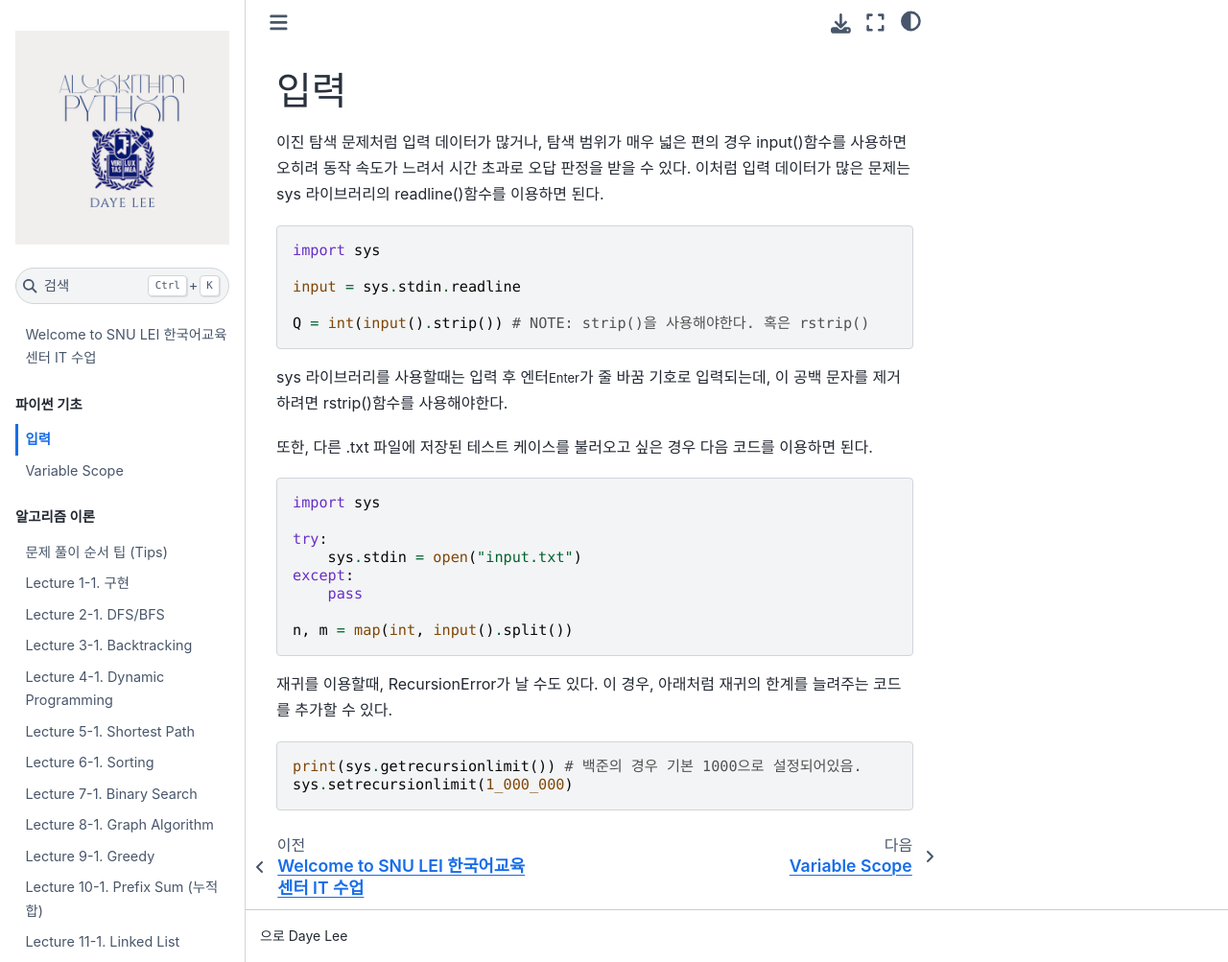
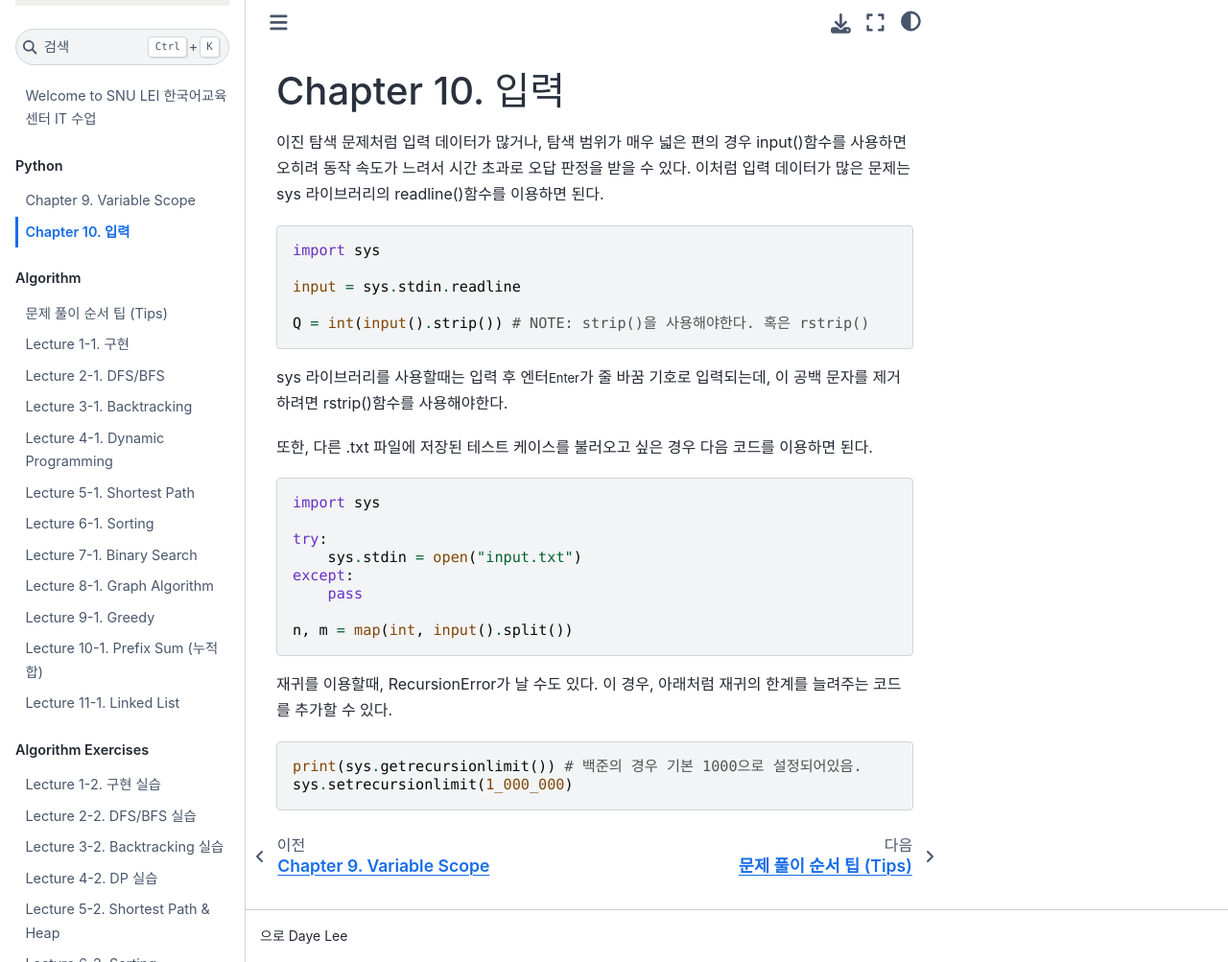
Before and after one commit to Daye-Lee18/mybook, a Jupyter Book: the page built from _pages/basics/10_Input.md, in a window 1280 px wide and 1003 px high. Shown: the whole window at 96% size. Built offline with Jupyter Book 1.0.4 settings and Sphinx 7.4.7 and the Sphinx Book theme 1.1.4, drawn with Linux system fonts in a browser that asks for light colours; pages that are not in the unit, such as notebooks, are missing from menus.

Commit message:
20260316

```diff
--- a/_pages/basics/Input.md
+++ b/_pages/basics/10_Input.md
@@ -1,4 +1,4 @@
-# 입력
+# Chapter 10. 입력
 
 이진 탐색 문제처럼 입력 데이터가 많거나, 탐색 범위가 매우 넓은 편의 경우 input()함수를 사용하면 오히려 동작 속도가 느려서 시간  초과로 오답 판정을 받을 수 있다. 이처럼 입력 데이터가 많은 문제는 sys 라이브러리의 readline()함수를 이용하면 된다.
 
--- a/_pages/basics/variable_scope.md
+++ b/_pages/basics/9_variable_scope.md
@@ -1,4 +1,4 @@
-# Variable Scope
+# Chapter 9. Variable Scope
 
 변수의 스코프(Scope)는 ***변수가 유효한 범위*** 를 의미한다. 스코프 개념을 이해하면, 특히 재귀 함수나 DFS처럼 함수를 반복적으로 호출하는 문제에서 예상치 못한 변수 꼬임(Bug)을 방지할 수 있다.
 
--- a/_toc.yml
+++ b/_toc.yml
@@ -5,18 +5,24 @@ format: jb-book
 root: intro
 
 parts:
-- caption: 파이썬 기초
+- caption: Python
   chapters:
   - file: _pages/basics/6_list
   - file: _pages/basics/7_dict_tuple_set
   - file: _pages/basics/8_functions
-  - file: _pages/basics/Input
-  - file: _pages/basics/oop
-  - file: _pages/basics/oop-classes_instances_objects
-  - file: _pages/basics/regex
-  - file: _pages/basics/variable_scope
+  - file: _pages/basics/9_variable_scope
+  - file: _pages/basics/10_Input
+  - file: _pages/basics/11_oop
+  - file: _pages/basics/12_oop-classes_instances_objects
+  - file: _pages/basics/13_regex
 
-- caption: 알고리즘 이론
+
+- caption: Data Science
+  chapters:
+  - file: _pages/ds/1_ds
+  - file: _pages/ds/2_numpy
+
+- caption: Algorithm
   chapters:
   - file: _pages/theory/0_tips
   - file: _pages/theory/1_implementation
@@ -32,7 +38,7 @@ parts:
   - file: _pages/theory/11_LinkedList
 
 
-- caption: 알고리즘 실습
+- caption: Algorithm Exercises
   chapters:
   - file: _pages/practice/1_implementationPS
   - file: _pages/practice/2_DFS_BFSPS
@@ -44,7 +50,7 @@ parts:
   - file: _pages/practice/12_hash_tablesPS
 
 
-- caption: 시험
+- caption: Exams
   chapters:
   - file: _pages/exams/midterm_student
   - file: _pages/exams/final_student
```
Also changed, not shown: 8 other files.
